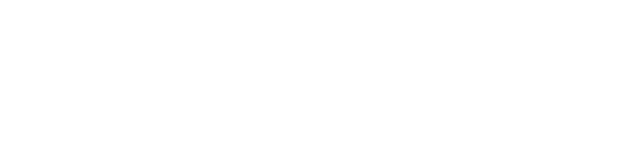
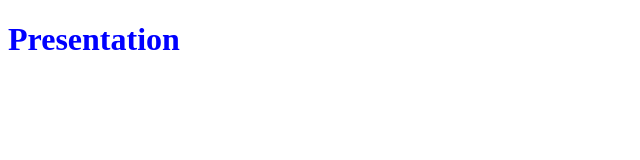
Before and after one commit to Elcarbm/pratique-2, a plain HTML site: page index.html in a window 1280 px wide. Shown: the whole page, without its empty margins (0-640 px from the left). Drawn offline with Linux system fonts and the light colour scheme.

Commit message:
ajout de couleur sur titre

```diff
--- a/index.html
+++ b/index.html
@@ -4,8 +4,10 @@
     <meta charset="UTF-8">
     <meta name="viewport" content="width=device-width, initial-scale=1.0">
     <title>Pratiques</title>
+
 </head>
 <body>
+    <font color="blue"><h1>Presentation</h1> </font>
 
 </body>
 </html>
```
